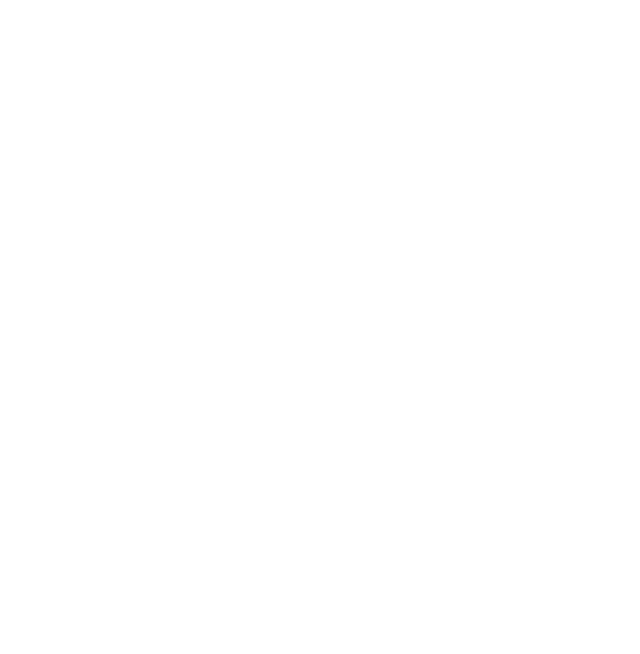
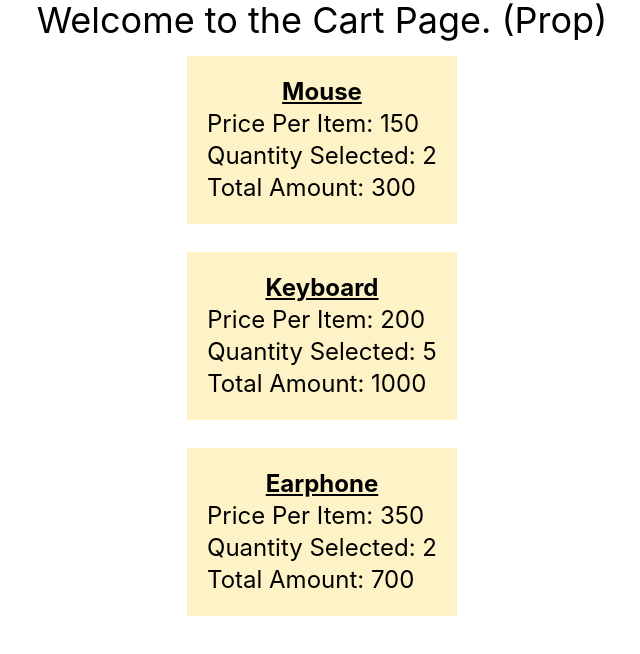
Before and after one commit to sgrhere/react-mini-tasks, a React (Vite) app: page /props in a window 1280 px wide. Before the commit this address had no page. Shown: the top 654 px of the page, without its empty margins (318-958 px from the left). Built offline with nearby package versions, Linux system fonts and the light colour scheme.

Commit message:
props task initiated

```diff
--- a/src/App.jsx
+++ b/src/App.jsx
@@ -2,6 +2,7 @@ import { BrowserRouter, Routes, Route } from 'react-router-dom'
 import Home from './pages/Home'
 import ExportPage from './pages/ExportPage'
 import TernaryPage from './pages/TernaryPage'
+import PropPage from './pages/PropPage'
 function App() {
 
   return (
@@ -10,6 +11,7 @@ function App() {
         <Route path='/' element={<Home />} />
         <Route path='/export' element={<ExportPage />} />
         <Route path='/ternary' element={<TernaryPage />} />
+        <Route path='/props' element={<PropPage />} />
       </Routes>
     </BrowserRouter>
   )
--- /dev/null
+++ b/src/components/Props/SharedBtn.jsx
@@ -0,0 +1,15 @@
+
+function SharedBtn({name, price, quantity}) {
+  return (
+    <>
+        <div className="bg-amber-100 w-fit p-5 text-black text-2xl">
+            <div className="underline font-bold text-center">{name}</div>
+            <div>Price Per Item: {price}</div>
+            <div>Quantity Selected: {quantity}</div>
+            <div>Total Amount: {quantity*price}</div>
+        </div>
+    </>
+  )
+}
+
+export default SharedBtn
--- a/src/pages/Home.jsx
+++ b/src/pages/Home.jsx
@@ -5,9 +5,10 @@ function Home() {
   return (
     <>
     <h1 className="text-center text-5xl mt-5 underline">I am the homepage and here are the list of activities.</h1>
-      <ol className="pl-10 list-decimal flex flex-col items-center justify-center text-3xl pt-5">
+      <ol className="pl-10 list-decimal flex flex-col items-center justify-center text-3xl pt-5 gap-5">
         <li><Link to="/export">Export Task</Link></li>
         <li><Link to="/ternary">Ternary Operator</Link></li>
+        <li><Link to="/props">Props</Link></li>
       </ol>
     </>
   )
--- /dev/null
+++ b/src/pages/PropPage.jsx
@@ -0,0 +1,16 @@
+import SharedBtn from "../components/Props/SharedBtn"
+
+function PropPage() {
+  return (
+    <>
+    <h1 className="text-4xl text-center">Welcome to the Cart Page. (Prop) </h1>
+    <div className="flex flex-col justify-center items-center gap-7 mt-4">
+        <SharedBtn name="Mouse" price="150" quantity="2" />
+        <SharedBtn name="Keyboard" price="200" quantity="5" />
+        <SharedBtn name="Earphone" price="350" quantity="2" />
+    </div>
+    </>
+  )
+}
+
+export default PropPage
```
Also changed, not shown: src/components/Props/README.md (added).
